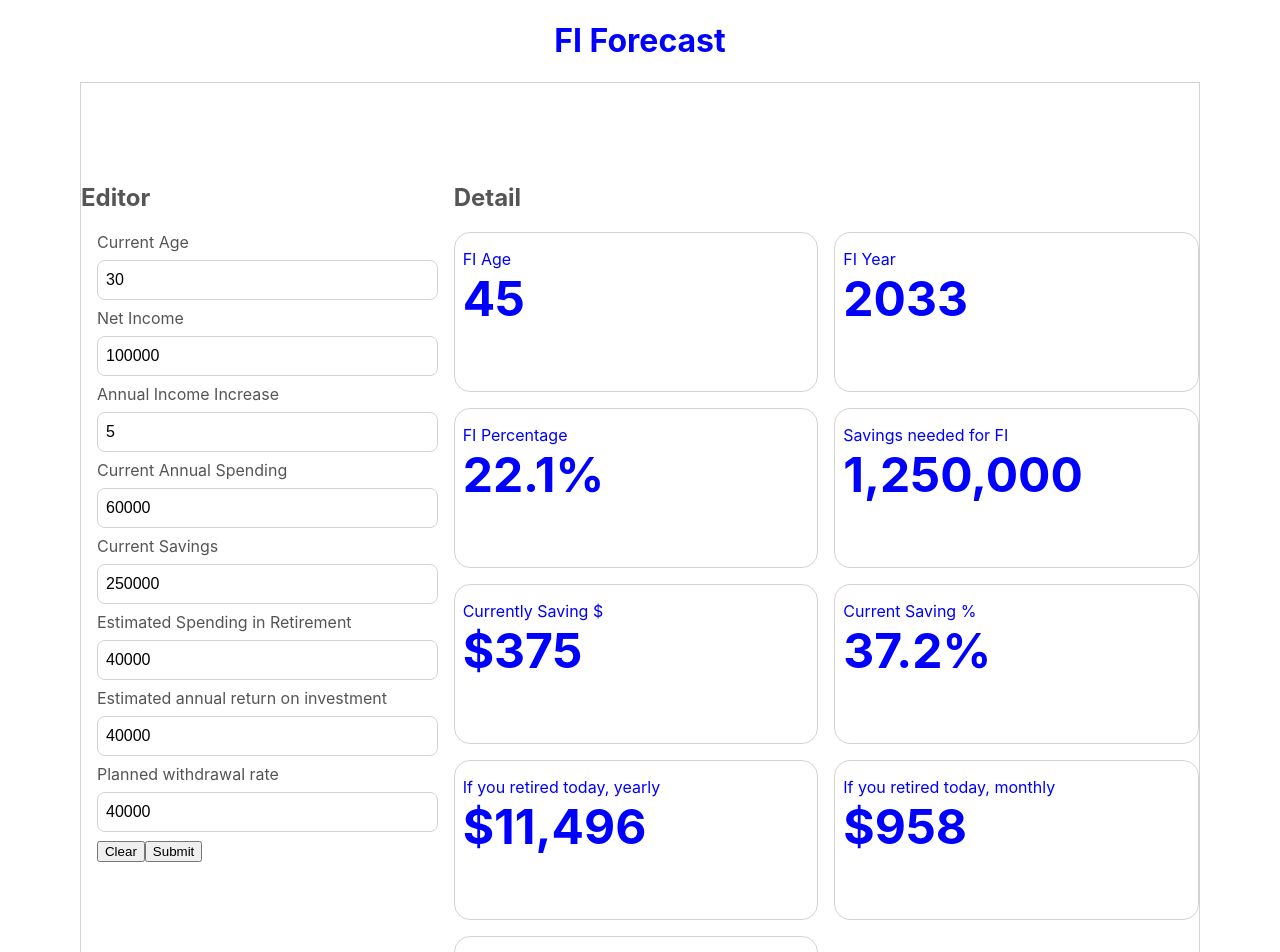
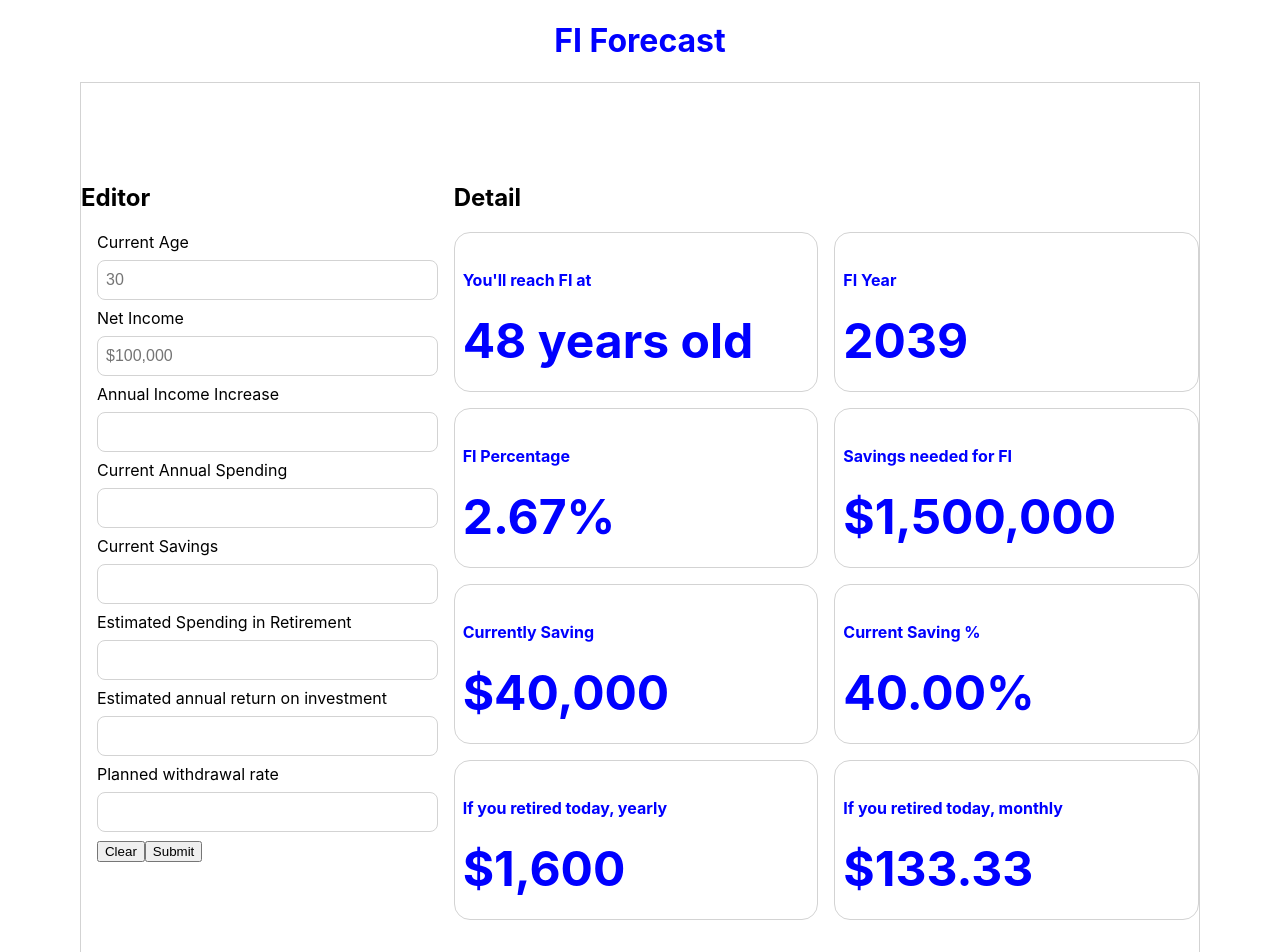
Before and after one commit to interactivematt/fi-forecast, a React (Create React App) app: page /forecast in a window 1280 px wide. Shown: the top 952 px of the page. Built offline with nearby package versions, Linux system fonts and the light colour scheme; no server answers.

Commit message:
Context, state, and MATH
State is up and running, and working across components. Fetches data from cards. Also, calculator works!

```diff
--- /dev/null
+++ b/src/ApiContext.js
@@ -0,0 +1,6 @@
+import React from 'react'
+
+export default React.createContext({
+  forecasts: [],
+  addForecast: () => {}
+})
--- a/src/App.css
+++ b/src/App.css
@@ -44,8 +44,9 @@ section{
 }
 
 .modal{
-  margin: auto;
+  margin: 96px auto auto;
   width: 80vw;
+  max-width: 480px;
   height: auto;
   min-height: 256px;
   background: white;
@@ -100,9 +101,10 @@ a.large{
 
 a.card:hover{
   border: 1px solid blue;
+  cursor: pointer;
 }
 
-.insight{
+.number{
   display: block;
   font-size: 3rem;
   font-weight: 700;
@@ -117,7 +119,8 @@ a:visited{
   color: ;
 }
 
-/* Light/Dark Mode */
+/* Light/Dark Mode
+
 @media (prefers-color-scheme: dark) {
   a{color: lightblue;}
   body  { background:  #333; color: white; }
@@ -127,6 +130,9 @@ a:visited{
   body   { background: white; color:  #555; }
 }
 
+*/
+
+
 /* Responsive */
 @media screen and (min-width: 768px) {
   .Forecast{
--- a/src/App.js
+++ b/src/App.js
@@ -3,9 +3,49 @@ import Forecast from './Forecast/Forecast'
 import Welcome from './Welcome/Welcome'
 import { Route } from 'react-router-dom'
 import './App.css';
+import ApiContext from './ApiContext';
+import config from './config'
 
 
 class App extends Component {
+
+  state = {
+    forecast: {
+      current_age: '',
+      net_income: '',
+      income_increase: '',
+      current_spending: '',
+      current_savings: '',
+      future_spending: '',
+      input_roi: '',
+      input_withdrawal_rate: ''
+    }
+  }
+
+  componentDidMount(){
+    Promise.all([
+      fetch(`${config.API_ENDPOINT}/forecasts/1`, {
+        method: 'GET',
+        headers: {
+          'content-type': 'application/json',
+          'Authorization': `Bearer ${config.API_KEY}`
+        }
+      })
+    ])
+      .then(([forecastsRes]) => {
+        if(!forecastsRes.ok) {
+          return forecastsRes.json().then(e => Promise.reject(e))
+        }
+        return Promise.all([forecastsRes.json()])
+      })
+      .then(([forecast]) => {
+        this.setState({ forecast })
+      })
+      .catch(error => {
+        console.error({ error })
+        this.setState({ error })
+      })
+  }
 
   renderPages(){
     return(
@@ -24,12 +64,18 @@ class App extends Component {
   }
 
   render(){
+    const value = {
+      /* context of default forecast on load */
+      forecast: this.state.forecast
+    }
     return (
-      <main className='App'>
-        {/* content goes here */}
-        <header><h1><a href="/">FI Forecast</a></h1></header>
-        {this.renderPages()}
-      </main>
+      <ApiContext.Provider value={value}>
+        <main className='App'>
+          {/* content goes here */}
+          <header><h1><a href="/">FI Forecast</a></h1></header>
+          {this.renderPages()}
+        </main>
+      </ApiContext.Provider>
     );
   }
 }
--- a/src/Detail/Detail.js
+++ b/src/Detail/Detail.js
@@ -1,71 +1,106 @@
 import React from 'react';
+import { withRouter } from 'react-router-dom';
+import ApiContext from '../ApiContext'
 
 export default class Detail extends React.Component{
-  constructor(){
-    super();
-    this.state = {
-      graph: '',
-      fi_age: '45',
-      fi_year: '2033',
-      fi_percent: '22.1%',
-      savings_needed: '1,250,000',
-      currently_saving_cash: '$375',
-      currently_saving_percent: '37.2%',
-      retired_today_yearly: '$11,496',
-      retired_today_monthly: '$958',
-      retired_today_remaining: '5.5',
-      show: false
-    }
+  static contextType = ApiContext;
+
+  state = {
+    show: false
   }
+
   onClick = e => {
-    this.props.onClick && this.props.onClick(e);
+    this.props.onClick(e);
   };
 
   render(){
+
+    const current_age = this.props.forecast.current_age
+    const net_income = this.props.forecast.net_income
+    const income_increase = this.props.forecast.income_increase
+    const current_spending = this.props.forecast.current_spending
+    const current_savings = this.props.forecast.current_savings
+    const future_spending = this.props.forecast.future_spending
+    const input_roi = (0.01 * this.props.forecast.input_roi)
+    const input_withdrawal_rate = (this.props.forecast.input_withdrawal_rate/100)
+
+    const savings_needed = future_spending*(1/input_withdrawal_rate)
+    const currently_saving_cash = net_income - current_spending
+    const currently_saving_percent = (100/(net_income/currently_saving_cash)).toFixed(2)
+    const retired_today_yearly = current_savings * input_withdrawal_rate
+    const retired_today_monthly = (retired_today_yearly/12).toFixed(2)
+    /* const retired_today_remaining = (current_savings/(current_spending)+parseInt(new Date().getFullYear())).toFixed(0) */
+
+    function NPER(rate, payment, present, future, type) {
+      // Initialize type
+      var type = (typeof type === 'undefined') ? 0 : type;
+
+      // Initialize future value
+      var future = (typeof future === 'undefined') ? 0 : future;
+
+      // Evaluate rate and periods (TODO: replace with secure expression evaluator)
+      rate = eval(rate);
+
+      // Return number of periods
+      var num = payment * (1 + rate * type) - future * rate;
+      var den = (present * rate + payment * (1 + rate * type));
+      return Math.log(num / den) / Math.log(1 + rate);
+    }
+
+    const rate = input_roi
+    const payment = (-1)*(currently_saving_cash)
+    const present = (-1)*(current_savings)
+    const future = savings_needed
+    const type = 0
+
+    const fi_age = Math.ceil(NPER(rate, payment, present, future, type))+current_age
+    const fi_year = (fi_age-current_age)+parseInt(new Date().getFullYear())
+    const fi_percent = ((current_savings/savings_needed)*100).toFixed(2)
+
+    function numberWithCommas(x) {
+      return x.toString().replace(/\B(?<!\.\d*)(?=(\d{3})+(?!\d))/g, ",");
+    }
+
     return(
       <>
         <div className="Detail">
           <h2>Detail</h2>
           <div className='container'>
             <a className='card large' onClick={this.onClick}>
-              Graph
-              <span className="insight">{this.state.graph}</span>
+              <h4>Graph</h4>
+              <span className="number">{this.state.graph}</span>
             </a>
-            <a className='card' onClick={this.onClick}>
-              FI Age
-              <span className="insight">{this.state.fi_age}</span>
+            <a className='card' onClick={this.onClick} id="1" info={fi_age}>
+              <h4>You'll reach FI at</h4>
+              <span className="number">{fi_age} years old</span>
             </a>
-            <a className='card' onClick={this.onClick}>
-              FI Year
-              <span className="insight">{this.state.fi_year}</span>
+            <a className='card' id="2" onClick={this.onClick} info={fi_year}>
+              <h4>FI Year</h4>
+              <span className="number">{fi_year}</span>
             </a>
-            <a className='card' onClick={this.onClick}>
-              FI Percentage
-              <span className="insight">{this.state.fi_percent}</span>
+            <a className='card' id="3" onClick={this.onClick} value={fi_percent}>
+              <h4>FI Percentage</h4>
+              <span className="number">{fi_percent}%</span>
             </a>
-            <a className='card' onClick={this.onClick}>
-              Savings needed for FI
-              <span className="insight">{this.state.savings_needed}</span>
+            <a className='card' id="4" onClick={this.onClick} value={savings_needed}>
+              <h4>Savings needed for FI</h4>
+              <span className="number">${numberWithCommas(savings_needed)}</span>
             </a>
-            <a className='card' onClick={this.onClick}>
-              Currently Saving $
-              <span className="insight">{this.state.currently_saving_cash}</span>
+            <a className='card' id="5" onClick={this.onClick} value={currently_saving_cash}>
+              <h4>Currently Saving </h4>
+              <span className="number">${numberWithCommas(currently_saving_cash)}</span>
             </a>
-            <a className='card' onClick={this.onClick}>
-              Current Saving %
-              <span className="insight">{this.state.currently_saving_percent}</span>
+            <a className='card' id="6" onClick={this.onClick} value={currently_saving_percent}>
+              <h4>Current Saving %</h4>
+              <span className="number">{currently_saving_percent}%</span>
             </a>
-            <a className='card' onClick={this.onClick}>
-              If you retired today, yearly
-              <span className="insight">{this.state.retired_today_yearly}</span>
+            <a className='card' id="7" onClick={this.onClick} value={retired_today_yearly}>
+              <h4>If you retired today, yearly</h4>
+              <span className="number">${numberWithCommas(retired_today_yearly)}</span>
             </a>
-            <a className='card' onClick={this.onClick}>
-              If you retired today, monthly
-              <span className="insight">{this.state.retired_today_monthly}</span>
-            </a>
-            <a className='card' onClick={this.onClick}>
-              If you retired today, years until broke
-              <span className="insight">{this.state.retired_today_remaining}</span>
+            <a className='card' onClick={this.onClick} id="8" value={retired_today_monthly}>
+              <h4>If you retired today, monthly</h4>
+              <span className="number">${numberWithCommas(retired_today_monthly)}</span>
             </a>
           </div>
         </div>
--- a/src/Editor/Editor.js
+++ b/src/Editor/Editor.js
@@ -1,12 +1,59 @@
 import React from 'react';
 import Form from '../Form/Form'
+import config from '../config'
+import ApiContext from '../ApiContext'
 
 export default class Editor extends React.Component{
+
+  static defaultProps = {
+    history: {
+      push: () => { }
+    },
+  }
+
+  static contextType = ApiContext;
+
+  handleSubmit = e => {
+    e.preventDefault()
+    const newForecast = {
+      current_age: e.target['current-age'].value,
+      net_income: e.target['net-income'].value,
+      income_increase: e.target['income-increase'].value,
+      current_spending: e.target['current-spending'].value,
+      current_savings: e.target['current-savings'].value,
+      future_spending: e.target['future-spending'].value,
+      input_roi: e.target['input-roi'].value,
+      input_withdrawal_rate: e.target['input-withdrawal-rate'].value
+    }
+    fetch(`${config.API_ENDPOINT}/forecasts`, {
+      method: 'POST',
+      headers: {
+        'content-type': 'application/json',
+        'authorization': `Bearer ${config.API_KEY}`
+      },
+      body: JSON.stringify(newForecast)
+    })
+    .then(res => {
+      if(!res.ok)
+        return res.json().then(e => Promise.reject(e))
+      return res.json()
+    })
+    // Add context and state changes
+    .then(newForecast => {
+      this.props.addForecast(newForecast)
+    })
+    .catch(error => {
+      console.error(error)
+    })
+    console.log(`${newForecast}`)
+  }
+
   render(){
+
     return(
       <div className="Editor">
         <h2>Editor</h2>
-        <Form>
+        <Form onSubmit={this.handleSubmit}>
           <label htmlFor='input-current-age'>
             Current Age
             <input
@@ -14,7 +61,7 @@ export default class Editor extends React.Component{
               id='input-current-age'
               placeholder='30'
               name='current-age'
-              defaultValue='30'
+              defaultValue={this.context.forecast.current_age}
             />
           </label>
           <label htmlFor='input-net-income'>
@@ -24,7 +71,7 @@ export default class Editor extends React.Component{
               id='input-net-income'
               placeholder='$100,000'
               name='net-income'
-              defaultValue='100000'
+              defaultValue={this.context.forecast.net_income}
             />
           </label>
           <label htmlFor='input-income-increase'>
@@ -33,7 +80,7 @@ export default class Editor extends React.Component{
               type='number'
               id='input-income-increase'
               name='income-increase'
-              defaultValue='5'
+              defaultValue={this.context.forecast.income_increase}
             />
           </label>
           <label htmlFor='input-current-spending'>
@@ -42,7 +89,7 @@ export default class Editor extends React.Component{
               type='number'
               id='input-current-spending'
               name='current-spending'
-              defaultValue='60000'
+              defaultValue={this.context.forecast.current_spending}
             />
           </label>
           <label htmlFor='input-current-savings'>
@@ -51,7 +98,7 @@ export default class Editor extends React.Component{
               type='number'
               id='input-current-savings'
               name='current-savings'
-              defaultValue='250000'
+              defaultValue={this.context.forecast.current_savings}
             />
           </label>
           <label htmlFor='input-future-spending'>
@@ -60,7 +107,7 @@ export default class Editor extends React.Component{
               type='number'
               id='input-future-spending'
               name='future-spending'
-              defaultValue='40000'
+              defaultValue={this.context.forecast.future_spending}
             />
           </label>
           <label htmlFor='input-roi'>
@@ -69,7 +116,7 @@ export default class Editor extends React.Component{
               type='number'
               id='input-roi'
               name='roi'
-              defaultValue='40000'
+              defaultValue={this.context.forecast.input_roi}
             />
           </label>
           <label htmlFor='input-withdrawal-rate'>
@@ -78,7 +125,7 @@ export default class Editor extends React.Component{
               type='number'
               id='input-withdrawal-rate'
               name='withdrawal-rate'
-              defaultValue='40000'
+              defaultValue={this.context.forecast.input_withdrawal_rate}
             />
           </label>
 
--- a/src/Forecast/Forecast.js
+++ b/src/Forecast/Forecast.js
@@ -2,28 +2,93 @@ import React from 'react';
 import Editor from '../Editor/Editor'
 import Detail from '../Detail/Detail'
 import Modal from '../Modal/Modal'
+import ApiContext from '../ApiContext'
+import config from '../config'
 
 export default class Forecast extends React.Component{
   state = {
-    show: false
+    /* hide modal on load */
+    show: false,
+    forecast: {
+      current_age: 30,
+      net_income: 100000,
+      income_increase: 4,
+      current_spending: 60000,
+      current_savings: 40000,
+      future_spending: 60000,
+      input_roi: 8,
+      input_withdrawal_rate: 4
+    },
+    card: {
+      title: '',
+      content: ''
+    }
+  }
+
+  static contextType = ApiContext;
+
+  showModal = (e) => {
+    const card_id = e.currentTarget.id
+    console.log(e.currentTarget.firstChild)
+    this.setState({
+      show: !this.state.show,
+      id: e.currentTarget.id,
+      subtitle: e.currentTarget.firstChild.outerText,
+      number: e.currentTarget.lastChild.outerText
+    });
+
+    Promise.all([
+      fetch(`${config.API_ENDPOINT}/cards/${card_id}`, {
+        method: 'GET',
+        headers: {
+          'content-type': 'application/json',
+          'Authorization': `Bearer ${config.API_KEY}`
+        }
+      })
+    ])
+      .then(([cardsRes]) => {
+        if(!cardsRes.ok) {
+          return cardsRes.json().then(e => Promise.reject(e))
+        }
+        return Promise.all([cardsRes.json()])
+      })
+      .then(([card]) => {
+        this.setState({ card })
+      })
+      .catch(error => {
+        console.error({ error })
+        this.setState({ error })
+      })
   };
-  showModal = e => {
+
+  addForecast = newForecast => {
     this.setState({
-      show: !this.state.show
-    });
+      forecast: newForecast
+    })
   };
+
   render(){
     return(
       <>
         <Modal
           onClose={this.showModal}
           show={this.state.show}
+          id={this.state.id}
+          card={this.state.card}
+          number={this.state.number}
+          subtitle={this.state.subtitle}
         >
-          Some Modal Content
+
         </Modal>
         <section className="Forecast">
-          <Editor></Editor>
-          <Detail onClick={this.showModal} show={this.state.show}></Detail>
+          <Editor
+            addForecast={this.addForecast}
+          ></Editor>
+          <Detail
+            onClick={this.showModal}
+            show={this.state.show}
+            forecast={this.state.forecast}
+          ></Detail>
         </section>
       </>
     )
--- a/src/Modal/Modal.js
+++ b/src/Modal/Modal.js
@@ -10,14 +10,18 @@ export default class Modal extends React.Component {
     if(!this.props.show){
         return null;
     }
-  return (
-    <div className="modal-container">
-      <div className="modal">
-        <div>{this.props.children}</div>
-        <button onClick={this.onClose}>Close</button>
+
+    return (
+      <div className="modal-container" onClick={this.onClose}>
+        <div className="modal">
+          <h4>{this.props.subtitle}</h4>
+          <span className="number">{this.props.number}</span>
+          <h2>{this.props.card.title}</h2>
+          <p>{this.props.card.content}</p>
+          <button onClick={this.onClose}>Close</button>
+        </div>
       </div>
-    </div>
-  )}
+    )}
 }
 
 Modal.propTypes = {
--- /dev/null
+++ b/src/config.js
@@ -0,0 +1,7 @@
+const config = {
+  API_ENDPOINT: process.env.REACT_APP_API_ENDPOINT || 'http://localhost:8000/api',
+  API_KEY: process.env.REACT_APP_API_KEY,
+  GOOGLE_API_KEY: process.env.REACT_APP_GOOGLE_API_KEY,
+}
+
+export default config;
```
Also changed, not shown: 1 other file (tests, documents, lock files or other folders).
